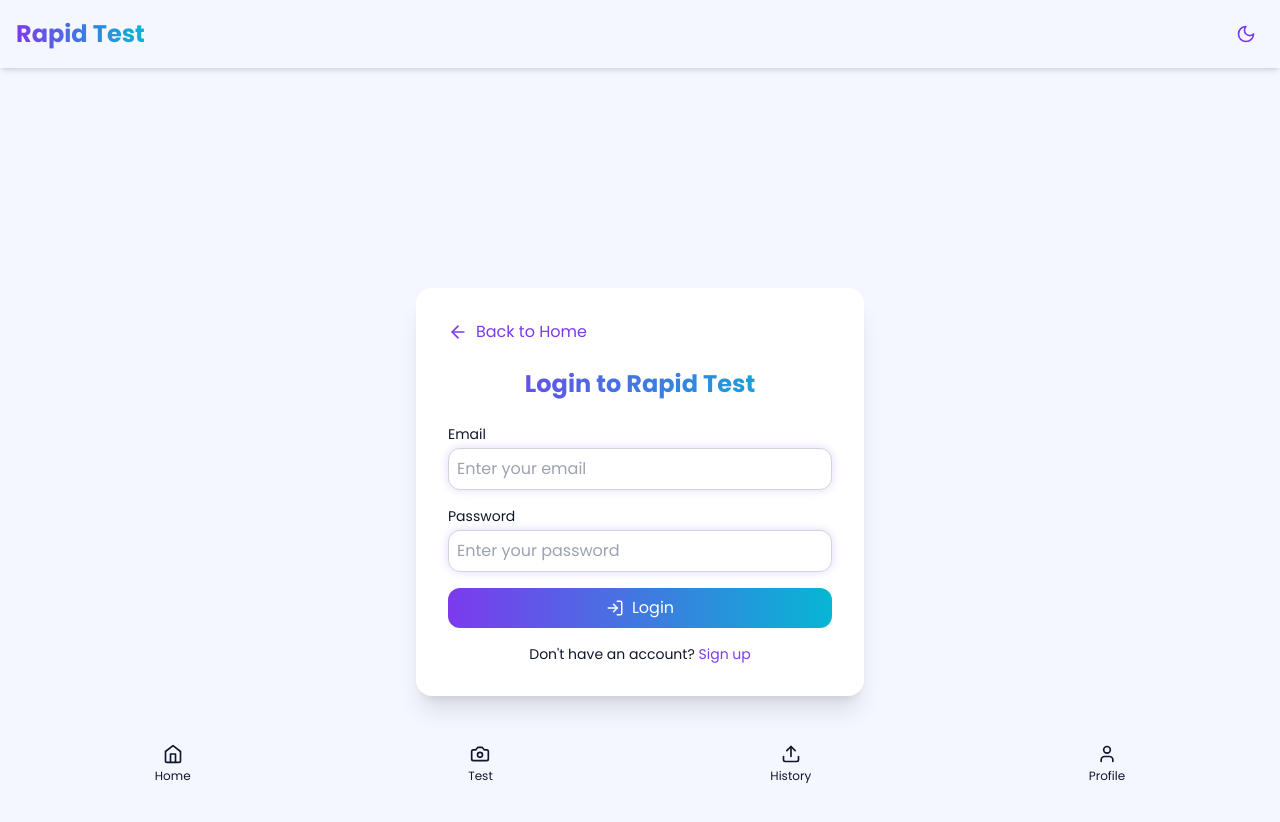
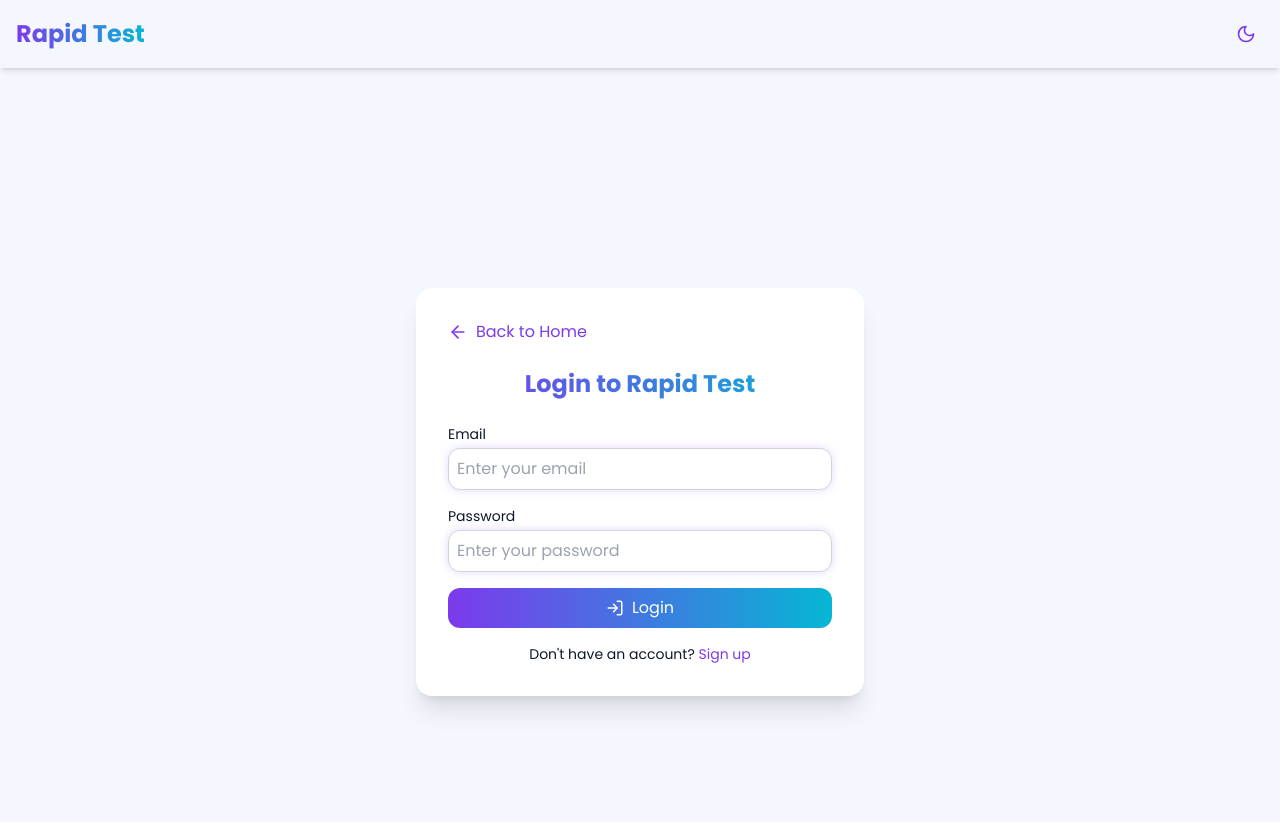
Before and after one commit to gagandeepsingh101/Rapid-Test, a React (Vite) app in the folder frontend/: page /login in a window 1280 px wide. Shown: the top 822 px of the page. Built offline with nearby package versions, Linux system fonts and the light colour scheme; sample sign-in values are in the browser's storage.

Commit message:
update frontend code

```diff
--- a/frontend/src/App.tsx
+++ b/frontend/src/App.tsx
@@ -126,28 +126,6 @@ function AppContent() {
           <Route path="/" element={<Navigate to="/login" />} />
         </Routes>
       </main>
-      {isLoggedIn && (
-        <footer className="bg-[var(--bg-light)] shadow-t fixed bottom-0 left-0 right-0 z-20 dark:glass fade-in">
-          <div className="flex justify-around p-4 max-w-7xl mx-auto">
-            {[
-              { path: '/dashboard', icon: Home, label: 'Home' },
-              { path: '/camera', icon: Camera, label: 'Test' },
-              { path: '/history', icon: Upload, label: 'History' },
-              { path: '/profile', icon: User, label: 'Profile' },
-            ].map(({ path, icon: Icon, label }) => (
-              <button
-                key={path}
-                onClick={() => window.location.href = path}
-                className="flex flex-col items-center gap-1 text-[var(--text-light)] hover:text-[var(--primary)] transition-all duration-200"
-                aria-label={`Go to ${label.toLowerCase()}`}
-              >
-                <Icon size={20} />
-                <span className="text-xs">{label}</span>
-              </button>
-            ))}
-          </div>
-        </footer>
-      )}
     </div>
   );
 }
```
